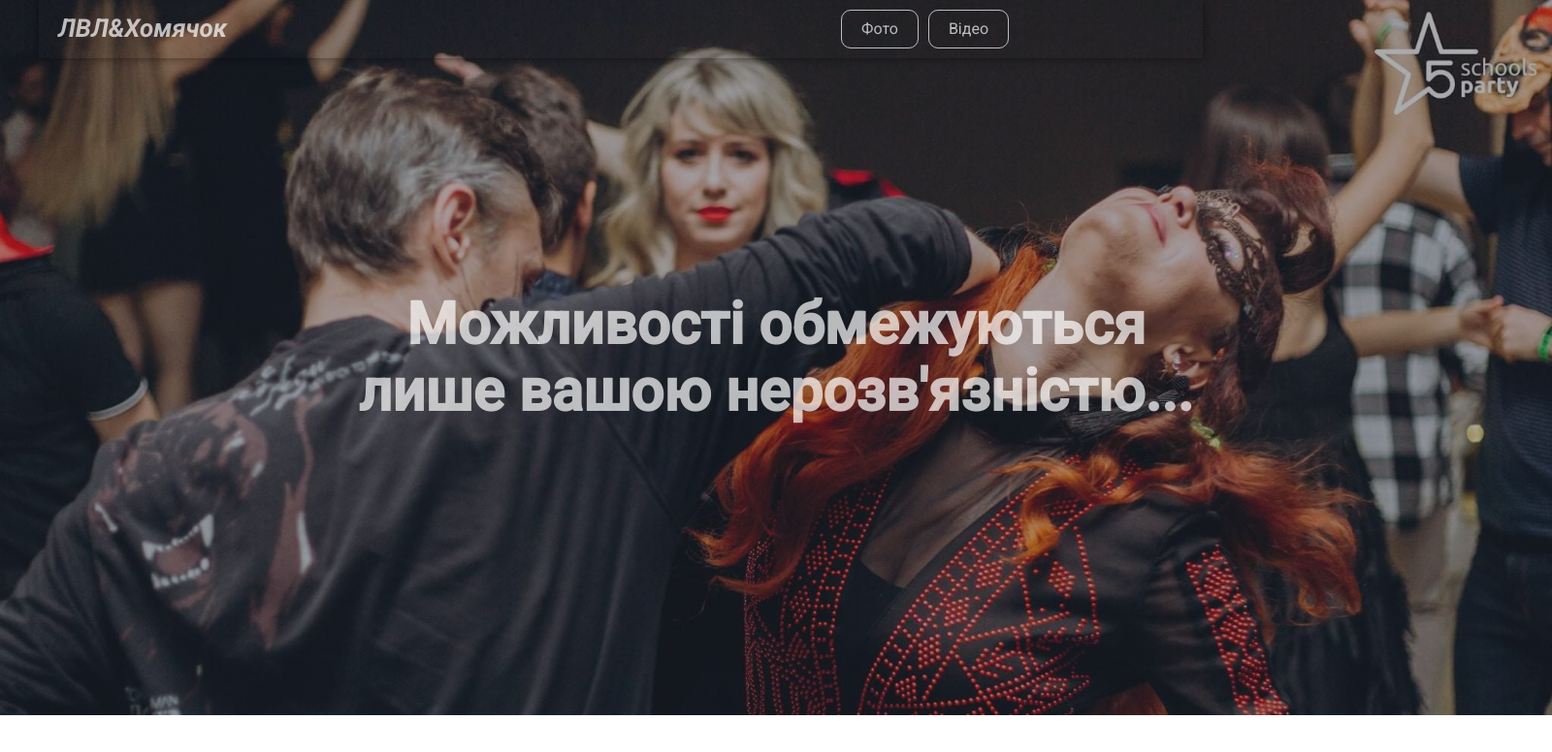
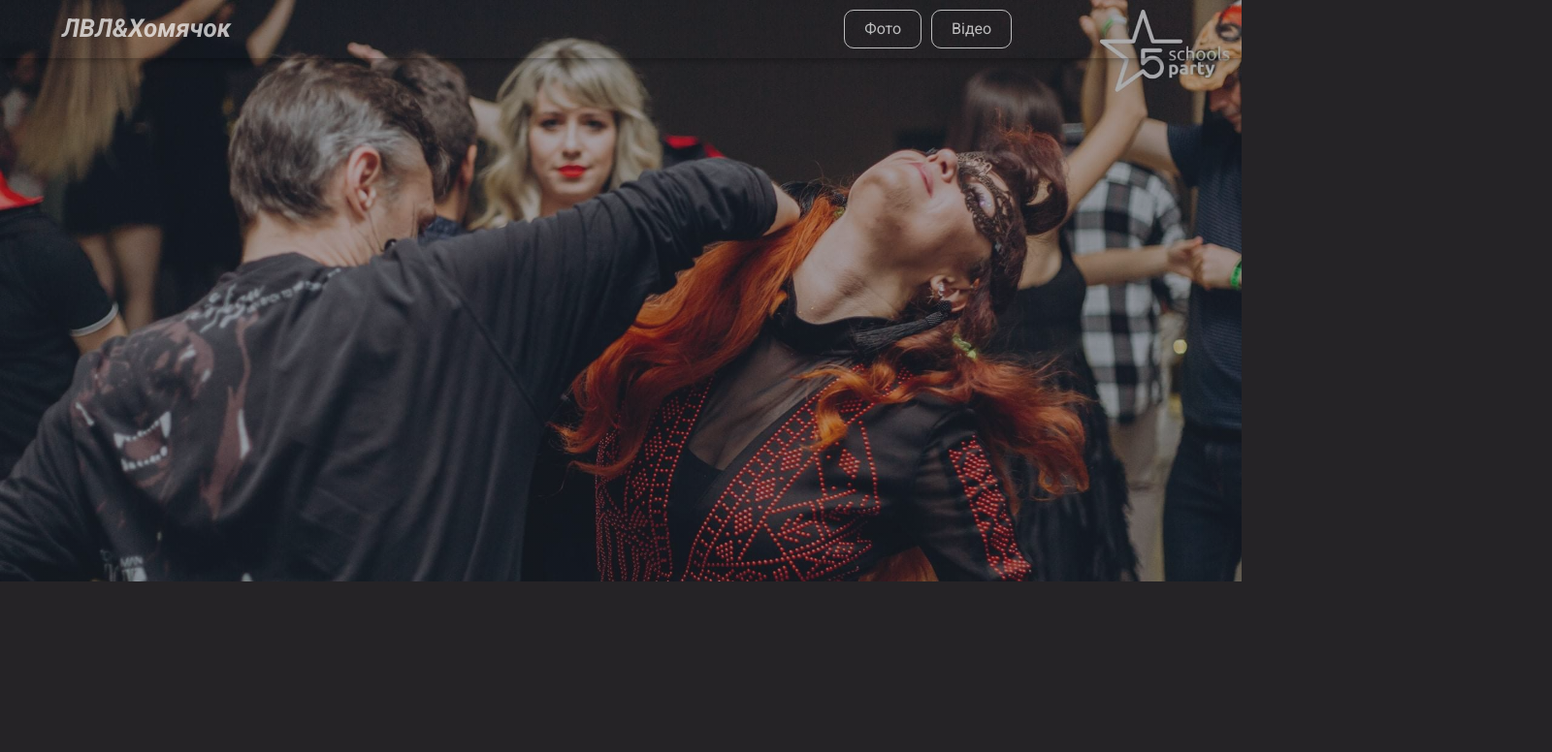
Before and after one commit to VasiliyLVL/MyGallery, a plain HTML site: page index.html in a window 1280 px wide. Shown: the whole page at 97% size, 1600 px wide, since content can reach past the window. Drawn offline with nearby package versions, Linux system fonts and the light colour scheme.

Commit message:
update header&hero

```diff
--- a/index.html
+++ b/index.html
@@ -39,10 +39,12 @@
     <main class="main">
       <section class="section hero-section">
         <div class="container hero-container">
-          <h1 class="hero-section__tatle">Можливості обмежуються лише вашою нерозв'язністю...</h1>
+          <!-- <h1 class="hero-section__tatle">Можливості обмежуються лише вашою нерозв'язністю...</h1> -->
         </div>
       </section>
-      <section class="section gallery-section"></section>
+      <section class="section gallery-section">
+
+      </section>
     </main>
     <footer class="footer"></footer>
   </body>
--- a/sass/base/_base.scss
+++ b/sass/base/_base.scss
@@ -1,5 +1,5 @@
 body {
-  background-color: #ffffff;
+  background-color: var(--invers-header-color);
   font-family: "Roboto", sans-serif;
   font-size: 16px;
   font-weight: 400;
--- a/sass/base/_container.scss
+++ b/sass/base/_container.scss
@@ -1,32 +1,25 @@
 .container {
   margin-left: auto;
   margin-right: auto;
-  width: 480px;
-  padding-left: 15px;
-  padding-right: 15px;
-  @media screen and (min-width: 768px) {
-    width: 768px;
-  }
-  @media screen and (min-width: 1200px) {
-    width: 1200px;
-  }
+  width: 100%;
+  padding-left: 5%;
+  padding-right: 5%;
 }
 
 .header-container {
-  padding-right: 200px;
   box-shadow: 0 0 10px 0 rgba(0, 0, 0, 0.5);
 }
 
 .hero-container {
   padding-top: 300px;
   padding-bottom: 300px;
-  width: 1600px;
-  background-color: #999999;
+  background-color: var(--invers-header-color);
   background-image: linear-gradient(
       rgba(47, 48, 58, 0.4),
       rgba(47, 48, 58, 0.4)
     ),
     url(../images/bg-hero.jpg);
   background-repeat: no-repeat;
-  background-size: cover;
+  background-size: 100%;
+  // background-position: auto 50%;
 }
--- a/sass/lyout/_header.scss
+++ b/sass/lyout/_header.scss
@@ -6,21 +6,31 @@
 
 .header-wrapper {
   display: flex;
+  flex-wrap: wrap;
   justify-content: space-between;
   align-items: center;
   padding-top: 10px;
   padding-bottom: 10px;
+  @media screen and (max-width: 480px) {
+    justify-content: center;
+  }
 }
 
 .logo {
-  padding: 5px;
   color: var(--primary-header-color);
   font-style: italic;
   font-size: 26px;
   font-weight: 700;
-  // &:hover {
-  //   color: #91cdff;
+  // @media screen and (max-width: 480px) {
+  //   color: var(--white-color);
   // }
+}
+
+.nav {
+  margin-right: 15%;
+  @media screen and (max-width: 480px) {
+    margin-right: 0;
+  }
 }
 
 .nav-list {
@@ -38,4 +48,7 @@
     color: var(--invers-header-color);
     background-color: var(--primary-header-color);
   }
+  // @media screen and (max-width: 480px) {
+  //   color: var(--white-color);
+  // }
 }
--- a/sass/lyout/_hero.scss
+++ b/sass/lyout/_hero.scss
@@ -1,9 +1,12 @@
 .hero-section__tatle {
   margin-left: auto;
   margin-right: auto;
-  width: 900px;
+  width: calc(60%);
   color: var(--primary-header-color);
   font-size: 60px;
   font-weight: 700;
   text-align: center;
+  @media screen and (max-width: 1199px) {
+    font-size: 36px;
+  }
 }
--- a/sass/utils/_variables.scss
+++ b/sass/utils/_variables.scss
@@ -1,4 +1,5 @@
 :root {
   --primary-header-color: rgba(255, 255, 255, 0.7);
   --invers-header-color: #252326;
+  --white-color: #ffffff;
 }
```
Also changed, not shown: css/main.css, css/main.min.css, 2 other files.
